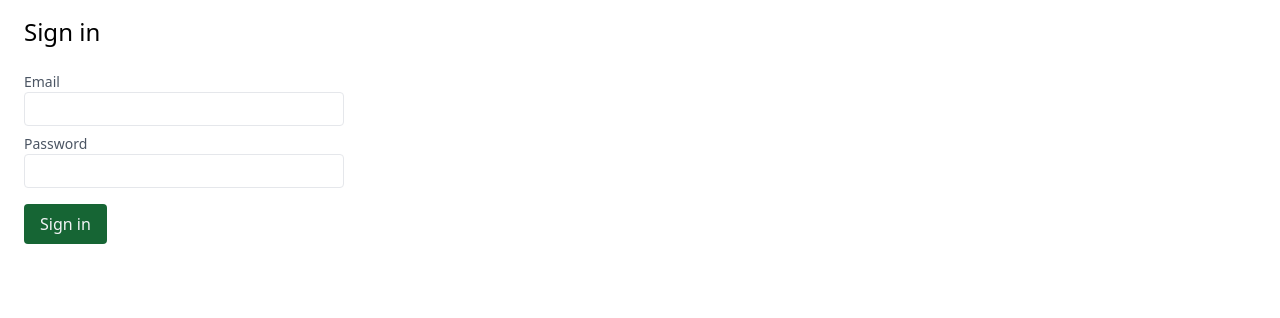
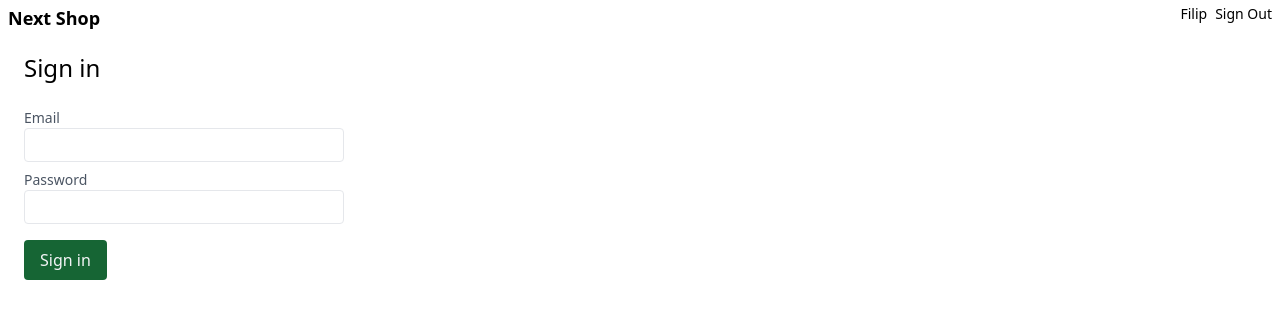
Before and after one commit to asprovskif/nextjs-shop, a Next.js app: page /sign-in in a window 1280 px wide. Shown: the top 318 px of the page. Built offline with nearby package versions, Linux system fonts and the light colour scheme.

Commit message:
add sign in, add navbar

```diff
--- /dev/null
+++ b/components/NavBar.tsx
@@ -0,0 +1,34 @@
+import React from 'react';
+import Link from 'next/link';
+
+const NavBar: React.FC = () => {
+    const user = {name: 'Filip'}
+    return (
+        <nav className="px-2 py-1 text-sm">
+            <ul className="flex gap-2">
+                <li className="text-lg font-extrabold">
+                    <Link href="/">
+                        Next Shop
+                    </Link>
+                </li>
+                <li role="separator" className="flex-1"/>
+                {user ? (
+                    <>
+                        <li>{user.name}</li>
+                    <li>
+                        <button>Sign Out</button>
+                    </li>
+                    </>
+                ) : (
+                    <li>
+                        <Link href="/sign-in">
+                            Sign In
+                        </Link>
+                    </li>
+                )}
+            </ul>
+        </nav>
+    )
+};
+
+export default NavBar;
--- a/components/Page.tsx
+++ b/components/Page.tsx
@@ -1,6 +1,7 @@
 import React, {PropsWithChildren} from 'react';
 import Head from 'next/head';
 import Title from './Title';
+import NavBar from './NavBar';
 
 interface PageProps extends PropsWithChildren {
     title: string;
@@ -11,6 +12,9 @@
             <Head>
                 <title>{`${title} - Next Shop`}</title>
             </Head>
+            <header>
+                <NavBar />
+            </header>
             <main className="px-6 py-4">
                 <Title>{title}</Title>
                 {children}
--- a/pages/sign-in.tsx
+++ b/pages/sign-in.tsx
@@ -14,10 +14,10 @@
         event.preventDefault();
         setStatus({loading: true, error: false});
         try {
-            const response = await fetchJson('http://localhost:1337/auth/local', {
+            const response = await fetchJson('/api/login', {
                 method: 'POST',
                 headers: {'Content-Type': 'application/json'},
-                body: JSON.stringify({identifier: email, password}),
+                body: JSON.stringify({email, password}),
             })
             setStatus({loading: false, error: false});
             console.log('response', response);
```
